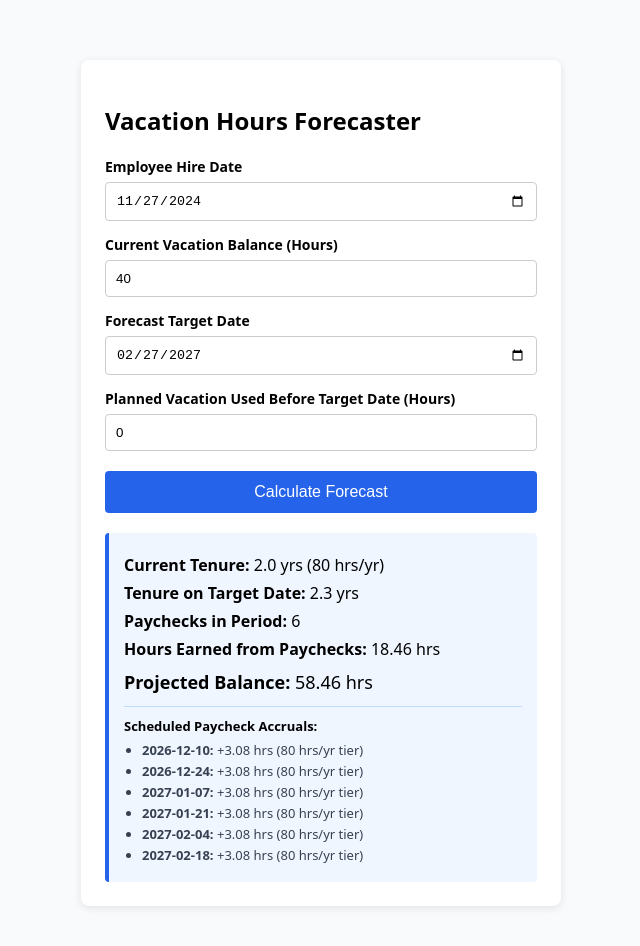
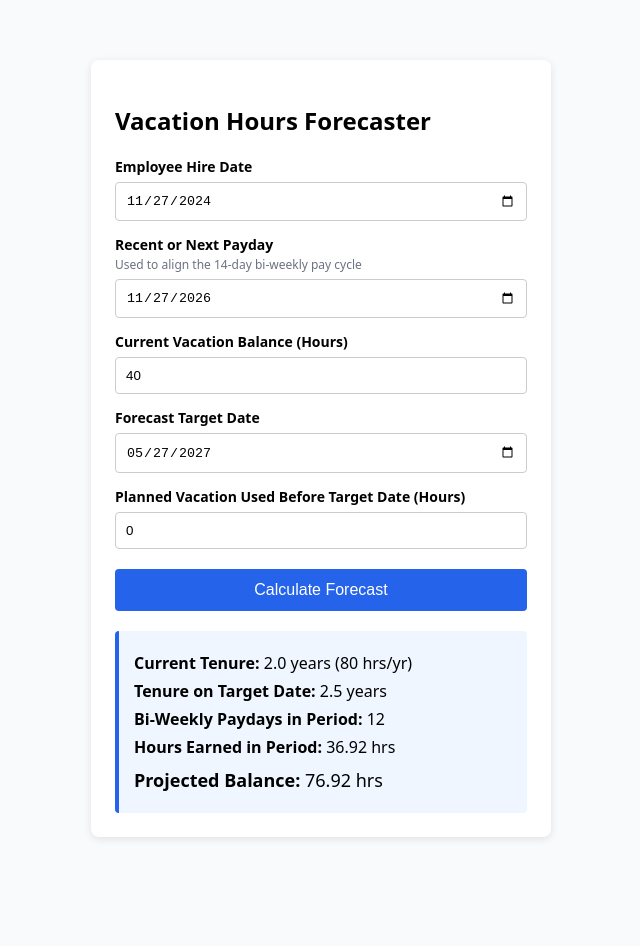
Before and after one commit to RONAM1-X3/RONAVacationHour, a plain HTML site: page index.html in a window 1280 px wide. Both pictures are taken after a click on the button "Calculate Forecast". Shown: the whole page, without its empty margins (319-959 px from the left). After the commit the page ends 897 px from the top, so only its background shows below. Drawn offline with Linux system fonts and the light colour scheme.

Commit message:
Update index.html

```diff
--- a/index.html
+++ b/index.html
@@ -5,17 +5,15 @@
   <meta name="viewport" content="width=device-width, initial-scale=1.0">
   <title>Employee Vacation Hours Forecaster</title>
   <style>
-    body { font-family: system-ui, sans-serif; max-width: 480px; margin: 40px auto; padding: 20px; background: #f9fafb; }
+    body { font-family: system-ui, sans-serif; max-width: 460px; margin: 40px auto; padding: 20px; background: #f9fafb; }
     .card { background: white; padding: 24px; border-radius: 8px; box-shadow: 0 2px 8px rgba(0,0,0,0.1); }
     label { display: block; margin-top: 14px; font-weight: 600; font-size: 14px; }
+    .hint { font-size: 12px; color: #6b7280; margin-top: 2px; }
     input { width: 100%; padding: 10px; margin-top: 6px; border: 1px solid #ccc; border-radius: 4px; box-sizing: border-box; }
     button { width: 100%; padding: 12px; margin-top: 20px; background: #2563eb; color: white; border: none; border-radius: 4px; font-size: 16px; cursor: pointer; }
     button:hover { background: #1d4ed8; }
     .result-box { margin-top: 20px; padding: 15px; background: #eff6ff; border-left: 4px solid #2563eb; border-radius: 4px; }
     .result-box p { margin: 6px 0; }
-    .paycheck-list { margin-top: 12px; padding-top: 10px; border-top: 1px solid #bfdbfe; max-height: 160px; overflow-y: auto; font-size: 13px; }
-    .paycheck-list ul { margin: 6px 0 0 0; padding-left: 18px; color: #374151; }
-    .paycheck-list li { margin-bottom: 3px; }
     .error { color: #dc2626; font-size: 14px; margin-top: 10px; display: none; }
   </style>
 </head>
@@ -26,6 +24,10 @@
     <label for="hireDate">Employee Hire Date</label>
     <input type="date" id="hireDate">
 
+    <label for="anchorPayDate">Recent or Next Payday</label>
+    <div class="hint">Used to align the 14-day bi-weekly pay cycle</div>
+    <input type="date" id="anchorPayDate">
+
     <label for="currentHours">Current Vacation Balance (Hours)</label>
     <input type="number" id="currentHours" value="40" min="0" step="0.5">
 
@@ -35,26 +37,20 @@
     <label for="plannedUse">Planned Vacation Used Before Target Date (Hours)</label>
     <input type="number" id="plannedUse" value="0" min="0" step="0.5">
 
-    <p class="error" id="errorMsg">Please select a valid Hire Date and a Target Date in the future.</p>
+    <p class="error" id="errorMsg">Please select valid dates, with a Target Date in the future.</p>
 
     <button onclick="forecastVacation()">Calculate Forecast</button>
 
     <div class="result-box" id="output" style="display:none;">
-      <p><strong>Current Tenure:</strong> <span id="currentTenureDisplay">0</span> yrs (<span id="currentTierDisplay">0</span> hrs/yr)</p>
-      <p><strong>Tenure on Target Date:</strong> <span id="futureTenureDisplay">0</span> yrs</p>
-      <p><strong>Paychecks in Period:</strong> <span id="payPeriodsDisplay">0</span></p>
-      <p><strong>Hours Earned from Paychecks:</strong> <span id="earnedDisplay">0</span> hrs</p>
+      <p><strong>Current Tenure:</strong> <span id="currentTenureDisplay">0</span> years (<span id="currentTierDisplay">0</span> hrs/yr)</p>
+      <p><strong>Tenure on Target Date:</strong> <span id="futureTenureDisplay">0</span> years</p>
+      <p><strong>Bi-Weekly Paydays in Period:</strong> <span id="payPeriodsDisplay">0</span></p>
+      <p><strong>Hours Earned in Period:</strong> <span id="earnedDisplay">0</span> hrs</p>
       <p style="font-size: 18px; margin-top: 10px;"><strong>Projected Balance:</strong> <span id="totalDisplay">0</span> hrs</p>
-
-      <div class="paycheck-list" id="paycheckBreakdown"></div>
     </div>
   </div>
 
   <script>
-    // HARDCODED KNOWN PAYDAY (Thursday, Nov 26, 2026)
-    // Every bi-weekly payday is automatically calculated in 14-day increments from this date
-    const ANCHOR_PAYDAY = new Date('2026-11-26T00:00:00');
-
     function formatLocalDate(date) {
       const year = date.getFullYear();
       const month = String(date.getMonth() + 1).padStart(2, '0');
@@ -74,29 +70,41 @@
     window.onload = function() {
       const today = new Date();
       const twoYearsAgo = new Date(today.getFullYear() - 2, today.getMonth(), today.getDate());
-      const threeMonthsAhead = new Date(today.getFullYear(), today.getMonth() + 3, today.getDate());
+      const sixMonthsAhead = new Date(today.getFullYear(), today.getMonth() + 6, today.getDate());
+
+      // Default anchor payday to the most recent Friday
+      const daysSinceFriday = (today.getDay() + 2) % 7;
+      const lastFriday = new Date(today.getFullYear(), today.getMonth(), today.getDate() - daysSinceFriday);
 
       document.getElementById('hireDate').value = formatLocalDate(twoYearsAgo);
-      document.getElementById('targetDate').value = formatLocalDate(threeMonthsAhead);
+      document.getElementById('anchorPayDate').value = formatLocalDate(lastFriday);
+      document.getElementById('targetDate').value = formatLocalDate(sixMonthsAhead);
     };
 
-    // BI-WEEKLY TENURE TIERS (26 paychecks per year)
+    // BI-WEEKLY TENURE TIERS (26 pay periods per year)
     function getAnnualHours(tenureInYears) {
-      if (tenureInYears < 3) return 80;    // < 3 years  -> 3.08 hrs/paycheck
-      if (tenureInYears < 10) return 120;  // 3-10 years -> 4.62 hrs/paycheck
-      if (tenureInYears < 20) return 160;  // 10-20 yrs  -> 6.15 hrs/paycheck
-      if (tenureInYears < 25) return 200;  // 20-25 yrs  -> 7.69 hrs/paycheck
-      return 240;                          // 25+ years  -> 9.23 hrs/paycheck
+      if (tenureInYears < 3) {
+        return 80;   // < 3 years
+      } else if (tenureInYears < 10) {
+        return 120;  // 3 to 9.99 years
+      } else if (tenureInYears < 20) {
+        return 160;  // 10 to 19.99 years
+      } else if (tenureInYears < 25) {
+        return 200;  // 20 to 24.99 years
+      } else {
+        return 240;  // 25+ years
+      }
     }
 
     function forecastVacation() {
       const hireInput = document.getElementById('hireDate').value;
+      const anchorPayInput = document.getElementById('anchorPayDate').value;
       const targetInput = document.getElementById('targetDate').value;
       const currentHours = parseFloat(document.getElementById('currentHours').value) || 0;
       const plannedUse = parseFloat(document.getElementById('plannedUse').value) || 0;
       const errorMsg = document.getElementById('errorMsg');
 
-      if (!hireInput || !targetInput) {
+      if (!hireInput || !anchorPayInput || !targetInput) {
         errorMsg.style.display = 'block';
         return;
       }
@@ -104,6 +112,7 @@
       const today = new Date();
       today.setHours(0, 0, 0, 0);
       const hireDate = new Date(hireInput + 'T00:00:00');
+      const anchorPayDate = new Date(anchorPayInput + 'T00:00:00');
       const targetDate = new Date(targetInput + 'T00:00:00');
 
       if (targetDate <= today || targetDate <= hireDate) {
@@ -113,8 +122,8 @@
       }
       errorMsg.style.display = 'none';
 
-      // Find the first payday strictly AFTER today based on the hardcoded 14-day schedule
-      let nextPayday = new Date(ANCHOR_PAYDAY.getTime());
+      // Find the first payday strictly after today based on the 14-day anchor cycle
+      let nextPayday = new Date(anchorPayDate.getTime());
       while (nextPayday <= today) {
         nextPayday.setDate(nextPayday.getDate() + 14);
       }
@@ -122,22 +131,18 @@
         nextPayday.setDate(nextPayday.getDate() - 14);
       }
 
+      // Step through every bi-weekly payday up to and including the target date
       let totalEarned = 0;
       let payPeriodsCount = 0;
-      let paycheckItems = [];
-      const PAYCHECKS_PER_YEAR = 26;
+      const PAY_PERIODS_PER_YEAR = 26;
 
-      // Step strictly paycheck-by-paycheck (every 14 days) up to the target date
       let simPayday = new Date(nextPayday.getTime());
       while (simPayday <= targetDate) {
         if (simPayday >= hireDate) {
           const tenureOnPayday = getExactTenureYears(hireDate, simPayday);
           const annualAllowance = getAnnualHours(tenureOnPayday);
-          const earnedThisPaycheck = annualAllowance / PAYCHECKS_PER_YEAR;
-
-          totalEarned += earnedThisPaycheck;
+          totalEarned += (annualAllowance / PAY_PERIODS_PER_YEAR);
           payPeriodsCount++;
-          paycheckItems.push(`<li><strong>${formatLocalDate(simPayday)}:</strong> +${earnedThisPaycheck.toFixed(2)} hrs (${annualAllowance} hrs/yr tier)</li>`);
         }
         simPayday.setDate(simPayday.getDate() + 14);
       }
@@ -154,14 +159,6 @@
       document.getElementById('payPeriodsDisplay').innerText = payPeriodsCount;
       document.getElementById('earnedDisplay').innerText = totalEarned.toFixed(2);
       document.getElementById('totalDisplay').innerText = projectedTotal.toFixed(2);
-
-      const breakdownEl = document.getElementById('paycheckBreakdown');
-      if (paycheckItems.length > 0) {
-        breakdownEl.innerHTML = `<strong>Scheduled Paycheck Accruals:</strong><ul>${paycheckItems.join('')}</ul>`;
-      } else {
-        breakdownEl.innerHTML = `<strong>Scheduled Paycheck Accruals:</strong> No paydays fall between today and your target date (0 hrs earned).`;
-      }
-
       document.getElementById('output').style.display = 'block';
     }
   </script>
```
